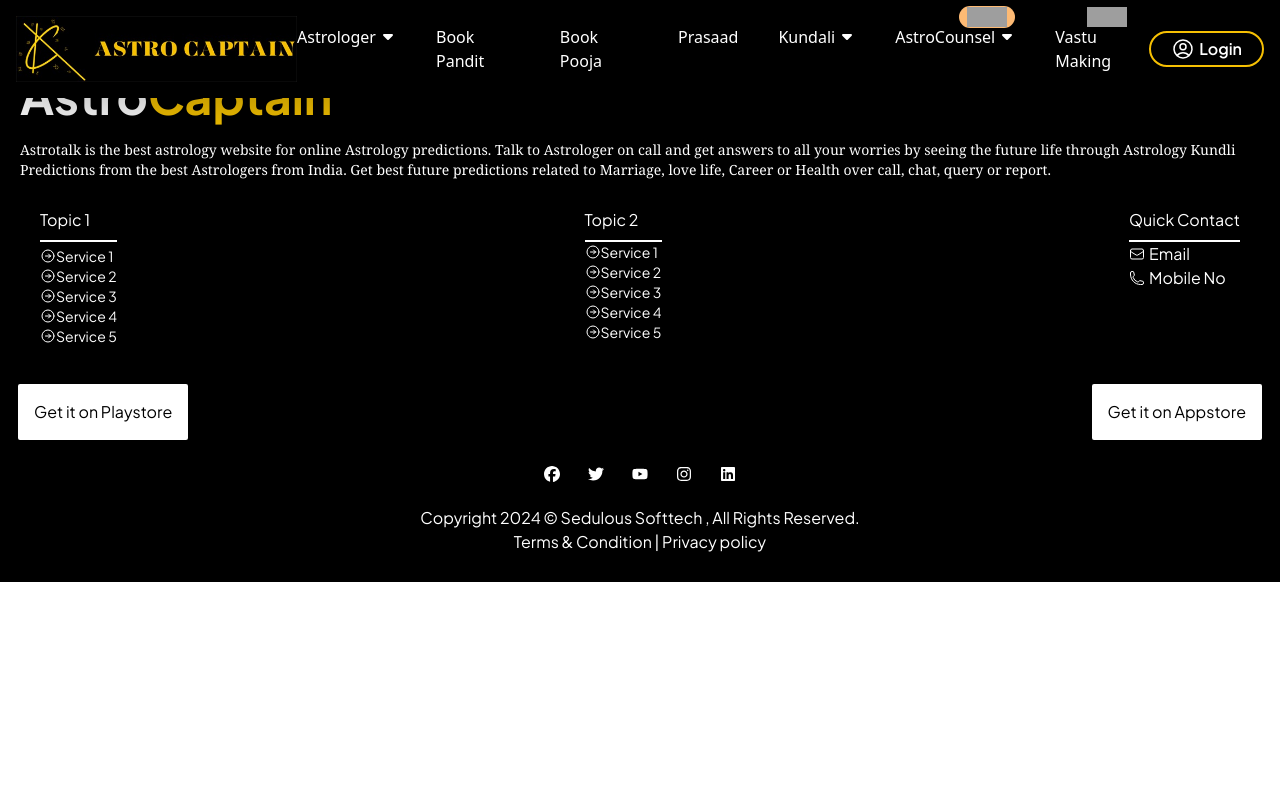
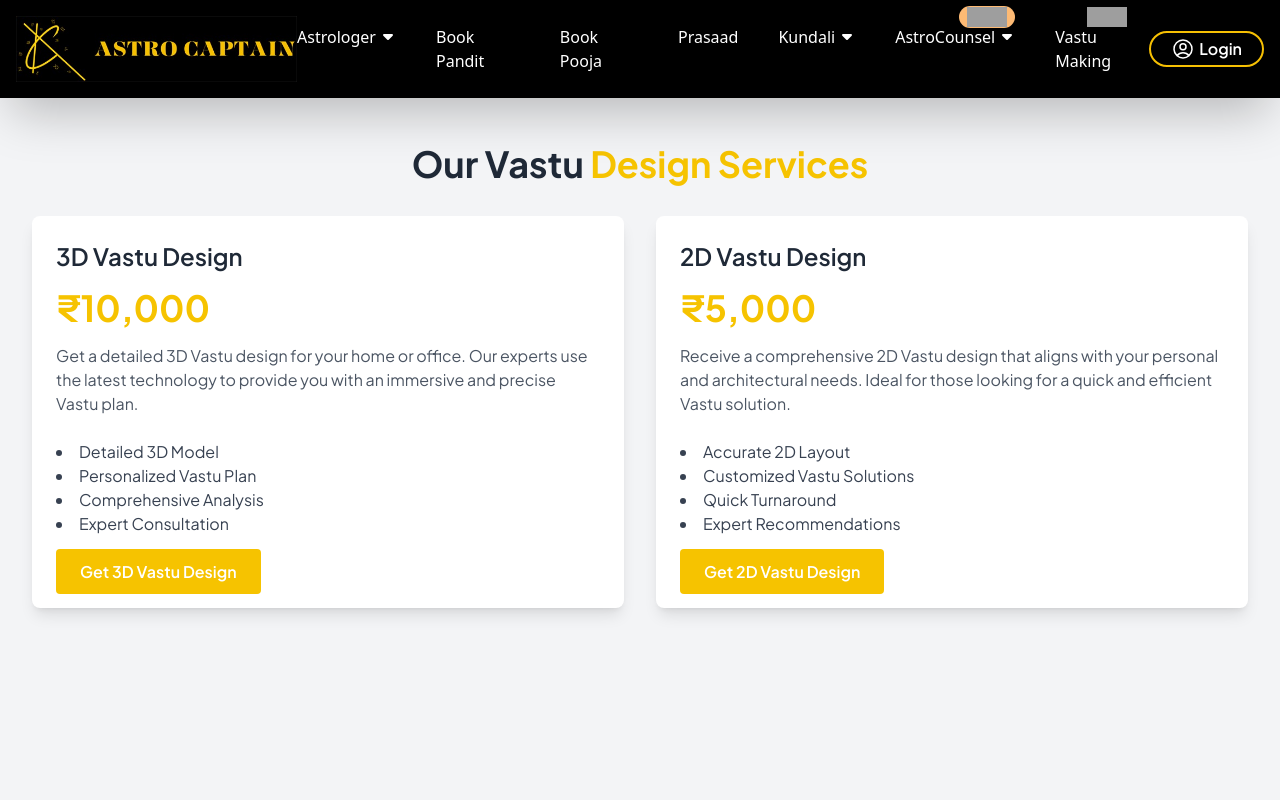
Before and after one commit to harsh-pandey-2004/astrfrontend, a React (Create React App) app: page /vastupricing in a window 1280 px wide. Shown: the top 800 px of the page. Built offline with nearby package versions, Linux system fonts and the light colour scheme; grey boxes are pictures that could not be loaded.

Commit message:
vastu page

```diff
--- a/src/App.js
+++ b/src/App.js
@@ -59,6 +59,9 @@ import SingleTalkCoun from "./components/AstroCounceler/SingleTalkCoun";
 import Prasaad from "./Pages/Prasaad"
 
 import VastuMainPage from "./Pages/VastuPage/VastuMainPage";
+import VastuIndiPage from "./Pages/VastuPage/VastuIndiPage";
+import VastuTypePage from "./Pages/VastuPage/VastuTypePage";
+import PricingPage from "./Pages/VastuPage/PricingPage";
 
 
 
@@ -218,7 +221,12 @@ function App() {
             path="/talk-to-astrocouncellor/:slug"
             element={<SingleTalkCoun />}
           ></Route>
+        {/* //vastu routes */}
+        <Route path="/vastuType/:id" element={<VastuIndiPage/>}></Route>
+        <Route path="/vastuType" element={<VastuTypePage/>}></Route>
+        <Route path="/vastupricing" element={<PricingPage/>}></Route>
         </Routes>
+
         <Footer showblur={showblur} />
       </BrowserRouter>
     </div>
--- /dev/null
+++ b/src/Pages/VastuPage/PricingPage.js
@@ -0,0 +1,74 @@
+import React, { useEffect } from "react";
+
+const PricingPage = () => {
+  useEffect(() => {
+    window.scrollTo(0, 0);
+  });
+  return (
+    <div className="w-full min-h-screen bg-gray-100 py-16 relative top-20">
+      <div className="max-w-7xl mx-auto px-4 sm:px-6 lg:px-8">
+        <h2 className="text-4xl font-bold text-center text-gray-800 mb-8">
+          Our Vastu<span className="text-[#f6c300]"> Design Services</span>
+        </h2>
+        <div className="grid grid-cols-1 md:grid-cols-2 gap-8">
+          <PricingCard
+            title="3D Vastu Design"
+            price="₹10,000"
+            description="Get a detailed 3D Vastu design for your home or office. Our experts use the latest technology to provide you with an immersive and precise Vastu plan."
+            features={[
+              "Detailed 3D Model",
+              "Personalized Vastu Plan",
+              "Comprehensive Analysis",
+              "Expert Consultation",
+            ]}
+            buttonText="Get 3D Vastu Design"
+            buttonLink="/contact"
+          />
+          <PricingCard
+            title="2D Vastu Design"
+            price="₹5,000"
+            description="Receive a comprehensive 2D Vastu design that aligns with your personal and architectural needs. Ideal for those looking for a quick and efficient Vastu solution."
+            features={[
+              "Accurate 2D Layout",
+              "Customized Vastu Solutions",
+              "Quick Turnaround",
+              "Expert Recommendations",
+            ]}
+            buttonText="Get 2D Vastu Design"
+            buttonLink="/contact"
+          />
+        </div>
+      </div>
+    </div>
+  );
+};
+
+const PricingCard = ({
+  title,
+  price,
+  description,
+  features,
+  buttonText,
+  buttonLink,
+}) => {
+  return (
+    <div className="bg-white shadow-lg rounded-lg p-6 transform transition-transform hover:scale-105 hover:shadow-xl">
+      <h3 className="text-2xl font-semibold text-gray-800 mb-4">{title}</h3>
+      <p className="text-4xl font-bold text-[#f6c300] mb-4">{price}</p>
+      <p className="text-gray-600 mb-6">{description}</p>
+      <ul className="list-disc list-inside text-gray-700 mb-6">
+        {features.map((feature, index) => (
+          <li key={index}>{feature}</li>
+        ))}
+      </ul>
+      <a
+        href={buttonLink}
+        className="px-6 py-3 bg-[#f6c300] text-white font-semibold rounded transition-colors hover:bg-yellow-500"
+      >
+        {buttonText}
+      </a>
+    </div>
+  );
+};
+
+export default PricingPage;
--- a/src/Pages/VastuPage/ServicesVastu.js
+++ b/src/Pages/VastuPage/ServicesVastu.js
@@ -1,23 +1,24 @@
 import React from "react";
-import { Link } from "react-router-dom";
+import { Link, useNavigate } from "react-router-dom";
 
 const ServicesVastu = () => {
+  const navigate = useNavigate()
   return (
     <div className=" flex flex-col items-center justify-center h-96 bg-fixed bg-parallax bg-cover ">
       <h1 className="text-4xl text-white text-center ">
         Get Your 3D / 2D Vastu instructions
       </h1>
       <div className="mt-2 flex flex-col md:flex-row justify-center items-center gap-8 py-2">
-        <Link to="/chat-with-astrologer">
-          <button className="border border-white rounded-full text-white px-12 py-3 hover:bg-white hover:text-black transition duration-300 ">
+
+          <button className="border border-white rounded-full text-white px-12 py-3 hover:bg-white hover:text-black transition duration-300 " onClick={()=>navigate("/vastupricing")}>
             Get 2D Designs + Consultaion
           </button>
-        </Link>
-        <Link to="/call-to-astrologer">
-          <button className="border border-white rounded-full text-white px-12 py-3 hover:bg-white hover:text-black transition duration-300">
+
+
+          <button className="border border-white rounded-full text-white px-12 py-3 hover:bg-white hover:text-black transition duration-300" onClick={()=>navigate("/vastupricing")}>
           Get 3D Designs + Consultaion
           </button>
-        </Link>
+
       </div>
     </div>
   );
--- /dev/null
+++ b/src/Pages/VastuPage/VastuIndiPage.js
@@ -0,0 +1,97 @@
+import React, { useEffect, useState } from "react";
+import { useParams, useNavigate } from "react-router-dom";
+import axios from "axios";
+
+const VastuIndiPage = () => {
+  const [response, setResponse] = useState([]);
+  const { id } = useParams();
+  const navigate = useNavigate(); // Hook to programmatically navigate
+
+  useEffect(() => {
+    const fetchVastu = async () => {
+      try {
+        let a = await axios.get(`http://localhost:3000/api/vastu/${id}`);
+        setResponse(a.data);
+        console.log(a.data);
+      } catch (error) {
+        console.log(error, "error");
+      }
+    };
+    fetchVastu();
+  }, [id]);
+
+  const handleReadMoreClick = (type) => {
+    navigate(`/vastuType`, { state: { type } }); // Pass data via state
+  };
+
+  return (
+    <div className="w-full h-fit pb-20 relative top-24">
+      {response.length > 0 &&
+        response.map((e) => (
+          <div key={e.name}>
+            <div className="w-full  bg-contain">
+              <img
+                src={e.img}
+                alt={e.name}
+                className="w-full h-full object-cover"
+              />
+            </div>
+            <div className="max-w-6xl mx-auto">
+              <p className="text-3xl font-semibold text-[#f6c300] my-5">
+                {e.name}
+              </p>
+              <p>{e.description}</p>
+              <p className="text-3xl font-semibold text-[#f6c300] my-5">
+                Myths for {e.name}
+              </p>
+              <p>{e.myths}</p>
+            </div>
+            <div className="w-full bg-[#f6c300] py-8 flex justify-center items-center mt-6">
+              <div className="w-full mx-auto flex flex-col md:flex-row justify-between items-center gap-5   px-4 lg:px-40">
+                <p className="text-white text-lg md:text-4xl font-semibold mb-4 md:mb-0">
+                  Connect with Our Vastu Experts
+                </p>
+                <div className="text-center ">
+                  <button
+                    className="px-8 py-3 bg-[#fff] text-[#f6c300] hover:shadow-2xl font-semibold text-lg rounded shadow-lg hover:-translate-y-1 transition-all transition-colors duration-300"
+                    onClick={() => navigate("/vastupricing")}
+                  >
+                    Get Consultation
+                  </button>
+                </div>
+              </div>
+            </div>
+            <h1 className="py-3 text-center text-4xl font-semibold">Related<span className="text-[#f6c300]"> Articles</span> </h1>
+            <div className="max-w-6xl grid grid-cols-3 items-center mx-auto pb-9 gap-4">
+
+              {e.types &&
+                e.types.map((type) => (
+                  <div
+                    key={type.name}
+                    className="w-full p-3 bg-white shadow-2xl rounded-lg"
+                  >
+                    <img
+                      src={type.img}
+                      alt={type.name}
+                      className="w-full h-48  rounded-lg mb-2"
+                    />
+                    <p className="text-2xl font-semibold text-[#f6c300] my-2">
+                      {type.name}
+                    </p>
+                    <p>{type.description.slice(0, 60)}...</p>
+                    <button
+                      onClick={() => handleReadMoreClick(type)}
+                      className="px-8 py-2 bg-[#f6c300] text-white rounded mt-5 hover:bg-yellow-500 transition-colors"
+                    >
+                      Read More
+                    </button>
+                  </div>
+                ))}
+            </div>
+          </div>
+        ))}
+    </div>
+  );
+};
+
+export default VastuIndiPage;
--- /dev/null
+++ b/src/Pages/VastuPage/VastuTypePage.js
@@ -0,0 +1,35 @@
+import React from "react";
+import { useLocation, useNavigate } from "react-router-dom";
+
+const VastuTypePage = () => {
+  const location = useLocation();
+  const navigate = useNavigate()
+  const { type } = location.state; // Access the passed data
+  console.log(type);
+  return (
+    <div className="w-full h-fit pb-20 relative top-24">
+      <div className="w-full bg-contain">
+        <img
+          src={type.img}
+          alt={type.name}
+          className="w-full h-full object-cover"
+        />
+      </div>
+      <div className="max-w-6xl mx-auto">
+        <p className="text-3xl font-semibold text-[#f6c300] my-5">
+          {type.name}
+        </p>
+        <p>{type.description}</p>
+        <p className="text-3xl font-semibold text-[#f6c300] my-5">Myths for {type.name}</p>
+        <p>{type.myths}</p>
+      </div>
+      <div className="text-center mt-10">
+        <button className="px-8 py-3 bg-[#f6c300] text-white font-semibold text-lg rounded shadow-lg hover:bg-yellow-500 transition-colors duration-300" onClick={()=>navigate("/vastupricing")}>
+          Get Consultation
+        </button>
+      </div>
+    </div>
+  );
+};
+
+export default VastuTypePage;
```
Also changed, not shown: src/Pages/VastuPage/ServicesWeProvide.js (+45 -21 lines).
